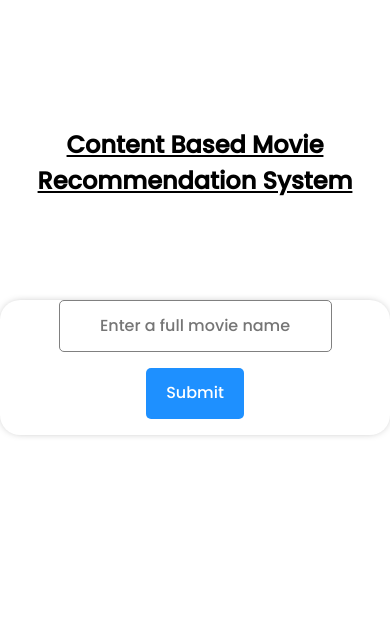
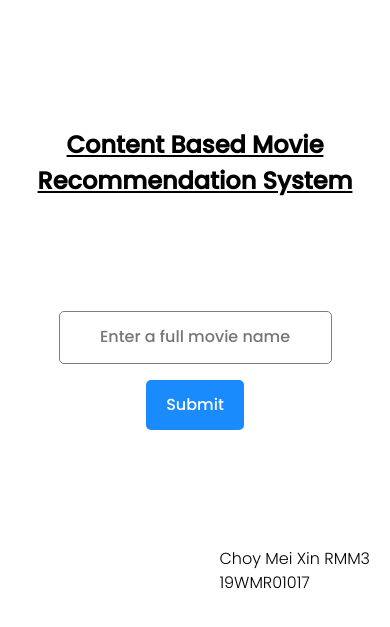
Before and after one commit to meixinchoy/flask-movie-recommendation, a Flask app: page / in a window 390 px wide. Shown: the top 627 px of the page. Run offline with Flask 2, Linux system fonts and the light colour scheme; parts of the project's set-up code (start-up, migrations or seed data) failed here and were passed over; some libraries are stand-ins or nearby versions.

Commit message:
changed style

```diff
--- a/app.py
+++ b/app.py
@@ -68,7 +68,7 @@
                     homepage.append("#")
 
 
-            return flask.render_template('positive.html',movie_names=names,movie_homepage=homepage,search_name=m_name, movie_releaseDate=releaseDate)
+            return flask.render_template('found.html',movie_names=names,movie_homepage=homepage,search_name=m_name, movie_releaseDate=releaseDate)
 
 if __name__ == '__main__':
     app.run(host="127.0.0.1", port=8080, debug=True)
--- a/templates/index.html
+++ b/templates/index.html
@@ -36,11 +36,9 @@
     font-size: 102.5%;
   }
     .movie{
-    height: 70vh;
-    margin-bottom: 15vh;
     margin-right: 25vh;
     margin-left: 25vh;
-}
+  }
 }
 @media (min-width: 54rem) {
   body {
@@ -75,31 +73,9 @@
 a {
   text-decoration: none;
 }
-.bg-white {
-  background-color: #fff;
-}
 
-.bg-black {
-  background-color: #000;
-}
-
-.absolute-bg {
-  position: absolute;
-  top: 0;
-  left: 0;
-  z-index: 0;
-  height: 100%;
-  width: 100%;
-  background-position: 50%;
-  background-repeat: no-repeat;
-  background-size: cover;
-}
 .movie{
     display: block;
-    background-color: white;
-    border-radius: 20px;
-    width: auto;
-    box-shadow: 0px 0px 10px -4px grey;
     text-align: center;
 }
 #movie_name{
@@ -115,17 +91,21 @@
     margin: 1em;
     border-radius: 5px;
     color: white;
-    background-color:dodgerblue;
+    background-color:rgb(25, 139, 253);
     border-style: none;
 }
 @media screen and (max-width:600px) {
     .movie{
-        margin-top: 12vh;
-        margin-bottom: 12vh;
+        padding-top: 11vh;
+        padding-bottom: 11vh;
     }
 }
 h2{
   text-align: center;
+}
+.creds{
+  margin-left: 26vh;
+  margin-top: 1vh;
 }
 </style>
 </head>
@@ -138,7 +118,7 @@
             <input type="submit" id="submission_button" value="Submit"/>
         </form>
   </div>
-
+  <p class="creds">Choy Mei Xin RMM3 19WMR01017</p>
   <script src='https://cdn.jsdelivr.net/npm/jquery@2.2.4/dist/jquery.min.js'></script>
 <script src='https://cdn.jsdelivr.net/npm/animejs@3.1.0/lib/anime.min.js'></script>
 
```
Also changed, not shown: templates/found.html (renamed from templates/positive.html, +6 -31 lines), templates/notFound.html (+1 -1 lines).
